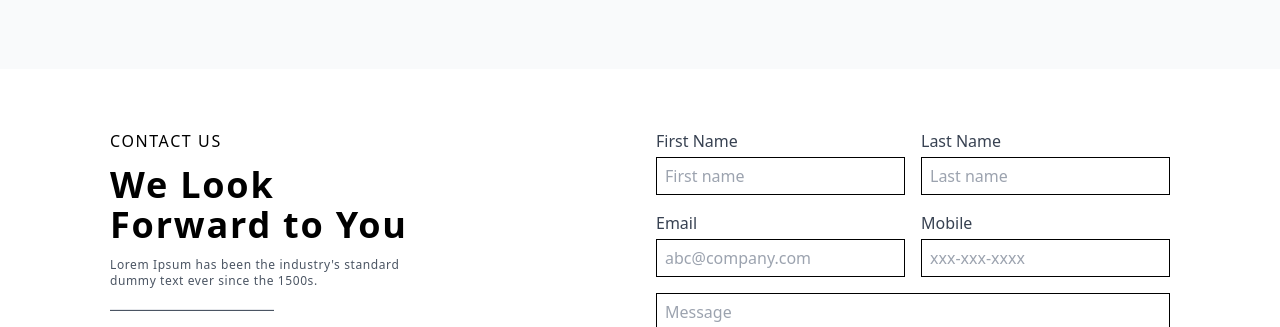
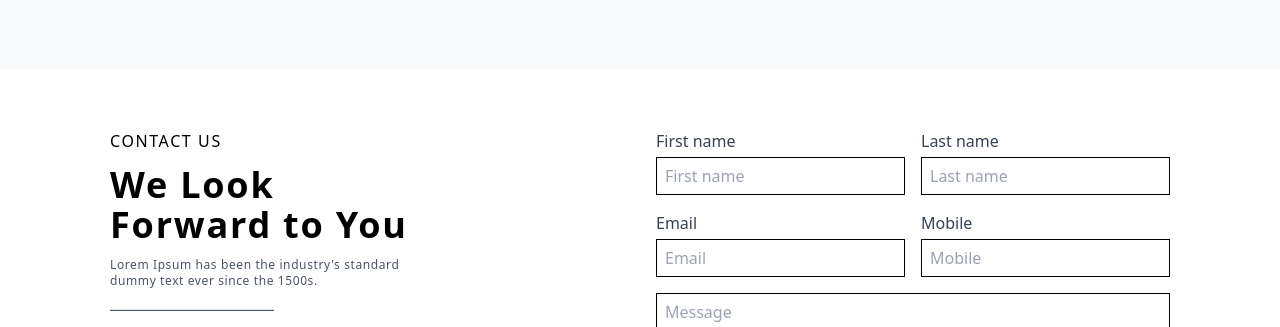
Before and after one commit to sah246ir/Landing-Page, a React (Create React App) app: page / in a window 1280 px wide. Shown: the part 5260-5587 px from the top of the page. Built offline with nearby package versions, Linux system fonts and the light colour scheme.

Commit message:
refactor: using input comp

```diff
--- a/src/components/HomePageComponents/Contact/RightContact.tsx
+++ b/src/components/HomePageComponents/Contact/RightContact.tsx
@@ -1,30 +1,31 @@
 import Button from '../../Button'
+import { InputGroup } from '../../Input'
 
 const RightContact = () => {
   return (
     <form className='flex flex-col gap-4'>
       <div className='flex gap-4 flex-col sm:flex-row'>
-        <div className='flex flex-col gap-1'>
-          <label className='text-md text-gray-700 font-light' htmlFor="firstname">First Name</label>
-          <input className='border border-black px-2 py-1.5' placeholder='First name' type="text" name="firstname" id="firstname" />
-        </div>
+        <InputGroup
+          placeholder='First name' type="text" name="firstname" id="firstname"
+          label='First name'
+        />
 
-        <div className='flex flex-col gap-1'>
-          <label className='text-md text-gray-700 font-light' htmlFor="lastname">Last Name</label>
-          <input className='border border-black px-2 py-1.5' placeholder='Last name' type="text" name="lastname" id="lastname" />
-        </div>
+        <InputGroup
+          placeholder='Last name' type="text" name="lastname" id="lastname"
+          label='Last name'
+        />
       </div>
 
       <div className='flex gap-4 flex-col sm:flex-row'>
-        <div className='flex flex-col gap-1'>
-          <label className='text-md text-gray-700 font-light' htmlFor="email">Email</label>
-          <input className='border border-black px-2 py-1.5' placeholder='abc@company.com' type="text" name="email" id="email" />
-        </div>
+        <InputGroup
+          placeholder='Email' type="email" name="email" id="email"
+          label='Email'
+        />
 
-        <div className='flex flex-col gap-1'>
-          <label className='text-md text-gray-700 font-light' htmlFor="mobile">Mobile</label>
-          <input className='border border-black px-2 py-1.5' placeholder='xxx-xxx-xxxx' type="text" name="phone" id="phone" />
-        </div>
+        <InputGroup
+          placeholder='Mobile' type="mobile" name="mobile" id="mobile"
+          label='Mobile'
+        />
       </div>
 
       <textarea rows={5} className='border border-black px-2 py-1.5 w-full' placeholder='Message' name="msg" id="msg"></textarea>
```
